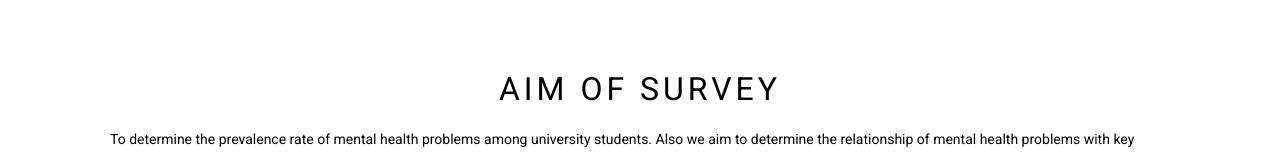
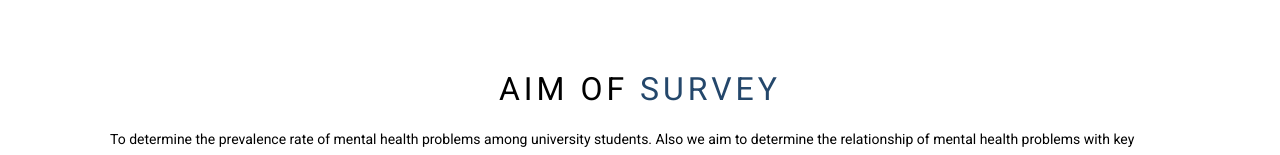
Before and after one commit to sonam-bit/Mental-Health-survey, a plain HTML site: page index.html in a window 1280 px wide. Shown: the part 1129-1284 px from the top of the page. Drawn offline with nearby package versions, Linux system fonts and the light colour scheme; a web font is replaced by a local one.

Commit message:
Update style.css

```diff
--- a/style.css
+++ b/style.css
@@ -43,7 +43,7 @@ h2{
     letter-spacing: var(--spacing);
 
 }
-.intro h2 span{
+.intro h2 span,.purpose h2 span{
     color:hsl(210, 50%, 28%);
     text-transform: uppercase;
 }
```
